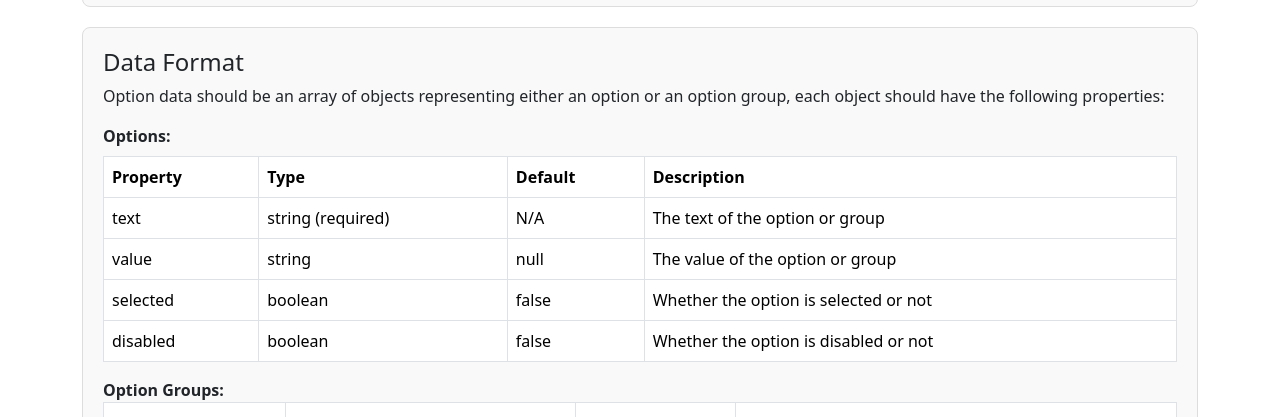
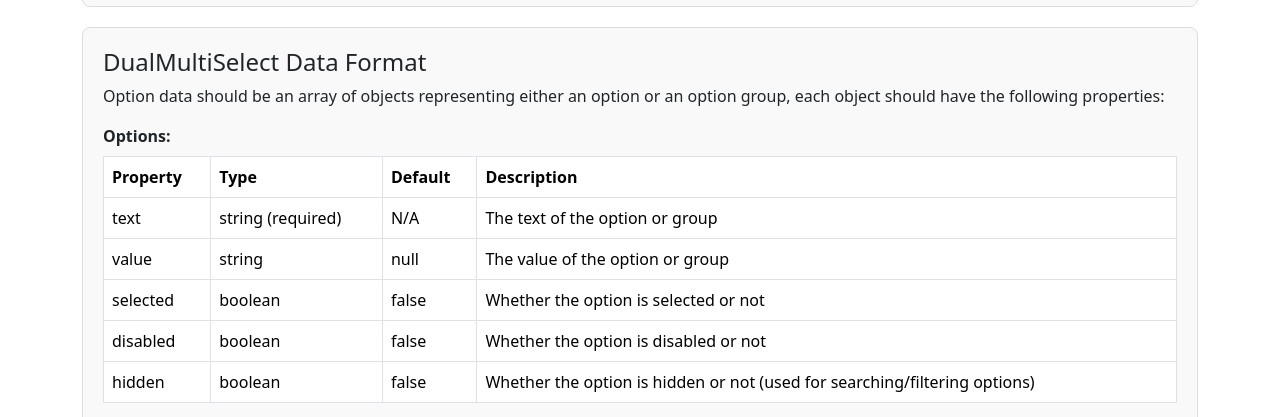
Before and after one commit to hhoweson/DualMultiSelect, a website built with Vite: page demo/index.html in a window 1280 px wide. Shown: the part 2206-2623 px from the top of the page. Built offline with nearby package versions, Linux system fonts and the light colour scheme.

Commit message:
doc: document new 'hidden' property in the DualMultiSelect data format

```diff
--- a/demo/index.html
+++ b/demo/index.html
@@ -249,7 +249,7 @@
 
             <section id="dataFormat">
 
-                <h4>Data Format</h4>
+                <h4>DualMultiSelect Data Format</h4>
 
                 <p>
                     Option data should be an array of objects representing either an option or an option group, each object should have the following properties:
@@ -289,6 +289,12 @@
                             <td>boolean</td>
                             <td>false</td>
                             <td>Whether the option is disabled or not</td>
+                        </tr>
+                        <tr>
+                            <td>hidden</td>
+                            <td>boolean</td>
+                            <td>false</td>
+                            <td>Whether the option is hidden or not (used for searching/filtering options)</td>
                         </tr>
                     </tbody>
                 </table>
```
